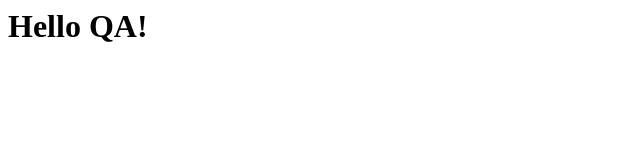
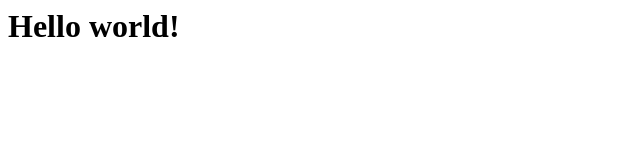
Before and after one commit to debora-qa/desktop-tutorial, a plain HTML site: page index.html in a window 1280 px wide. Shown: the full height of the page, 0-640 px from the left. Drawn offline with Linux system fonts and the light colour scheme.

Commit message:
Update index.html

```diff
--- a/index.html
+++ b/index.html
@@ -1,2 +1 @@
-<h1>Hello QA!
-</h1>
+<h1>Hello world!</h1>
```
